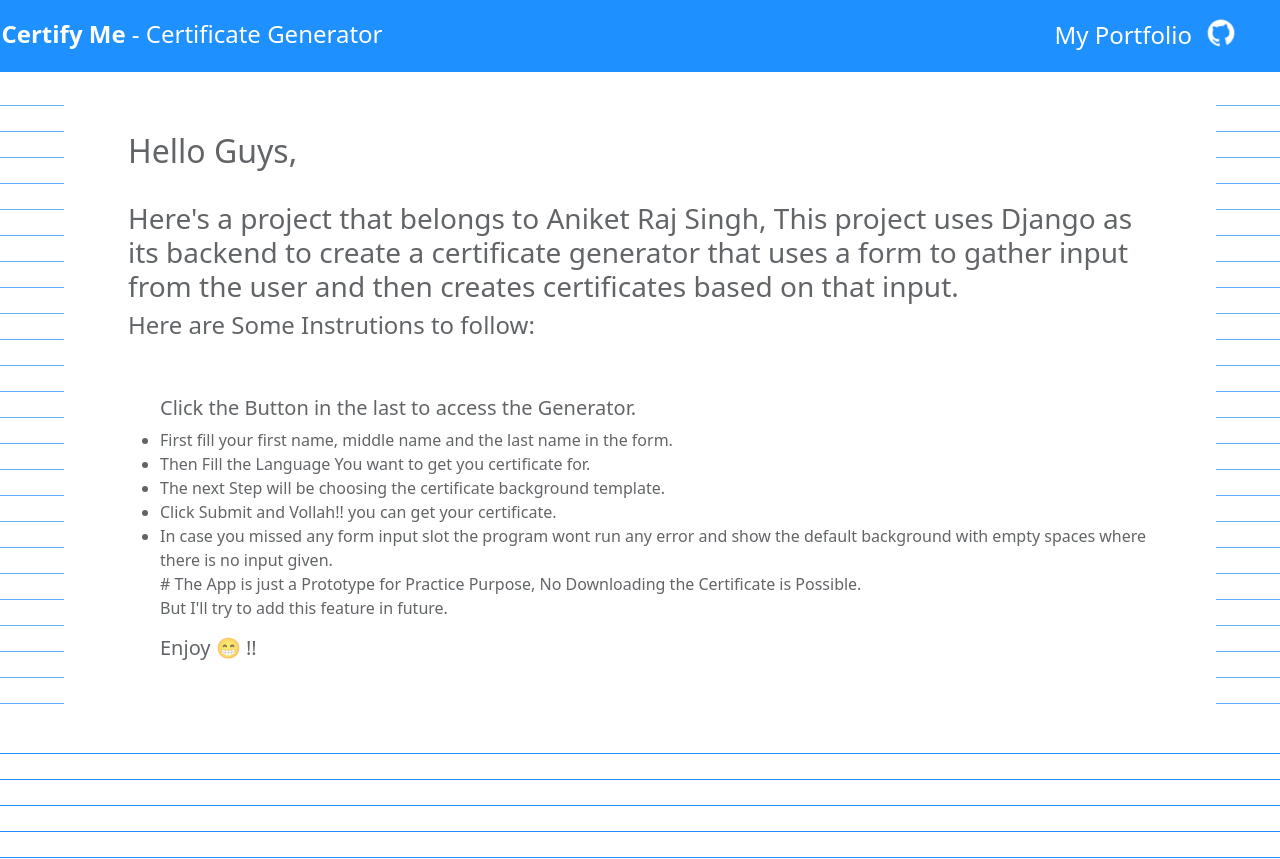
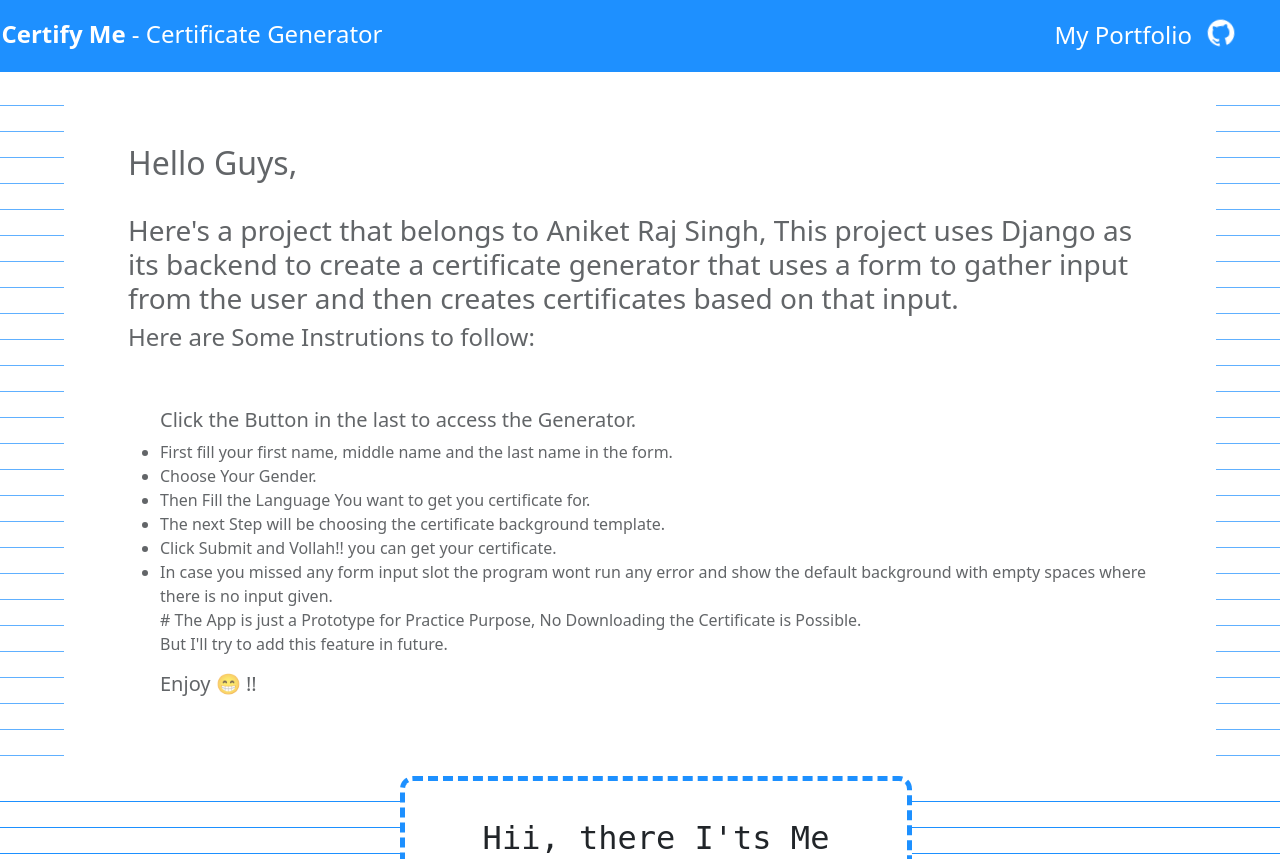
Before and after one commit to AniketRajSingh/Certificate-Generator, a Django app: page / in a window 1280 px wide. Shown: the top 859 px of the page. Run offline with Django 4.2, Linux system fonts and the light colour scheme.

Commit message:
Gender Option Added

```diff
--- a/Certificate_Generator/views.py
+++ b/Certificate_Generator/views.py
@@ -8,21 +8,32 @@
     certback1='https://raw.githubusercontent.com/AniketRajSingh/Certificate-Generator/aniket_master/static/admin/img/Certificate_template_1.png'
     certback2='https://raw.githubusercontent.com/AniketRajSingh/Certificate-Generator/aniket_master/static/admin/img/Certificate_template_2.png'
     certback3='https://raw.githubusercontent.com/AniketRajSingh/Certificate-Generator/aniket_master/static/admin/img/Certificate_template_3.png'
-    param={'name':'Aniket','middlename':'Raj','sirname':'Singh','language':'Django','cert_background':certback1,'certback1':certback1,'certback2':certback2,'certback3':certback3}
+    param={'name':'Aniket','middlename':'Raj','sirname':'Singh','language':'Django','cert_background':certback1,'certback1':certback1,'certback2':certback2,'certback3':certback3,'gender':'his/her','gender1':'him/her','gender2':'Mr/Miss'}
     firstn=request.POST.get('fname','Aniket')
     middlen=request.POST.get('mname','Raj')
     lastn=request.POST.get('lname','Singh')
     langn=request.POST.get('lang','Django')
+    gender=request.POST.get('gender','his/her')
+    gender1=gender
+    gender2='Mr/Miss'
     certbackground=request.POST.get('certbackground','default')
-    if firstn == '' or langn=='' or certbackground=='default' :
+    if firstn == '' or langn=='' or certbackground=='default' or gender=='his/her':
         defaultans='One or Multiple important blanks that includes First name, Language and background selection has been left blank, thus the system is generating default output with default selections. '
         certbackground=certback1
     else:
         defaultans=''
 
+    if gender == 'male' :
+        gender='his'
+        gender1='him'
+        gender2='Mr'
+    elif gender =='female':
+        gender='her'
+        gender1='her'
+        gender2='Miss'
 
     certbackground=request.POST.get('certbackground',certback1)
-    param.update({'name':firstn,'middlename':middlen,'sirname':lastn,'language':langn,'cert_background':certbackground,'defaultans':defaultans})
+    param.update({'name':firstn,'middlename':middlen,'sirname':lastn,'language':langn,'cert_background':certbackground,'defaultans':defaultans,'gender':gender,'gender1':gender1,'gender2':gender2})
     return render(request,'certificates.html',param)
 def certform(request):
     certback1='https://raw.githubusercontent.com/AniketRajSingh/Certificate-Generator/aniket_master/static/admin/img/Certificate_template_1.png'
--- a/templates/cert_gen_form.html
+++ b/templates/cert_gen_form.html
@@ -104,9 +104,8 @@
 
     .bodybody {
       display: flex;
-      height: 180vh;
       justify-content: center;
-      align-items: center;
+
     }
 
     .backimg {
@@ -175,6 +174,9 @@
       <input class="inputtext" type="text" id="mname" name='mname'><br>
       <label for="lname">Last Name:</label><br>
       <input class="inputtext" type="text" id="lname" name='lname'><br>
+      <label for="gender">Gender:</label><br><br>
+      <span>Male</span><input type="radio" id="male" name='gender' value="male">&nbsp;&nbsp;&nbsp;&nbsp;
+      <span>Female</span><input type="radio" id="female" name='gender' value="female"><br><br>
       <label for="lang">Language:</label><br>
       <input class="inputtext" type="text" id="lang" name='lang'><br>
       <label for="certbackground">Certificate Background 1</label>
--- a/templates/certificates.html
+++ b/templates/certificates.html
@@ -209,11 +209,11 @@
                     <h1>Certificate</h1>
                 </div>
                 <div class="certibody">
-                    <p>This Certificate Belongs To Mr/Miss <b>
+                    <p>This Certificate Belongs To {{gender2}} <b>
                             {{name}} {{middlename}} {{sirname}} </b> for starting {{language}} Learning <br>
-                        as his backend framework for his web developement career start.
+                        as {{gender}} backend framework for {{gender}} web developement career start.
                         <br> <br> I hope he will continue surging for knowledge and become a successful person in life.
-                        <br> My Kind and Sincere Regards to him and his Future.
+                        <br> My Kind and Sincere Regards to {{gender1}} and {{gender}} Future.
                     </p>
                 </div>
                 <div class="certifoot">
--- a/templates/index.html
+++ b/templates/index.html
@@ -57,10 +57,8 @@
             background-size: 26px 26px;
             background-image: repeating-linear-gradient(0deg, #1D90FF, #1D90FF 1.3px, #ffffff 1.3px, #ffffff);
             font-size: medium;
-            height: 81vh;
             display: flex;
             justify-content: center;
-            align-items: center;
             margin-top: 10vh;
         }
 
@@ -76,7 +74,6 @@
             background-size: 26px 26px;
             background-image: repeating-linear-gradient(0deg, #1D90FF, #1D90FF 1.3px, #ffffff 1.3px, #ffffff);
             font-size: medium;
-            height: 91vh;
             display: flex;
             align-items: center;
         }
@@ -159,6 +156,7 @@
             .body1{
                 display: flex;
                 flex-direction: column;
+                margin-bottom: 5%;
             }
             .leftbody{
                 width: 100%;
@@ -197,6 +195,7 @@
                 <ul>
                     <h5>Click the Button in the last to access the Generator.</h5>
                     <li>First fill your first name, middle name and the last name in the form.</li>
+                    <li>Choose Your Gender.</li>
                     <li>Then Fill the Language You want to get you certificate for.</li>
                     <li>The next Step will be choosing the certificate background template.</li>
                     <li>Click Submit and Vollah!! you can get your certificate.</li>
@@ -209,7 +208,7 @@
             </div>
         </div>
     </section>
-    <section class="body1" style="height:100vh ;">
+    <section class="body1">
         <div class="leftbody">
             <img src="https://i.ibb.co/R09sJPj/magicpattern-blob-1663435494285-copy.png" alt="imageprofile" border="0">
         </div>
```
Also changed, not shown: README.md.
